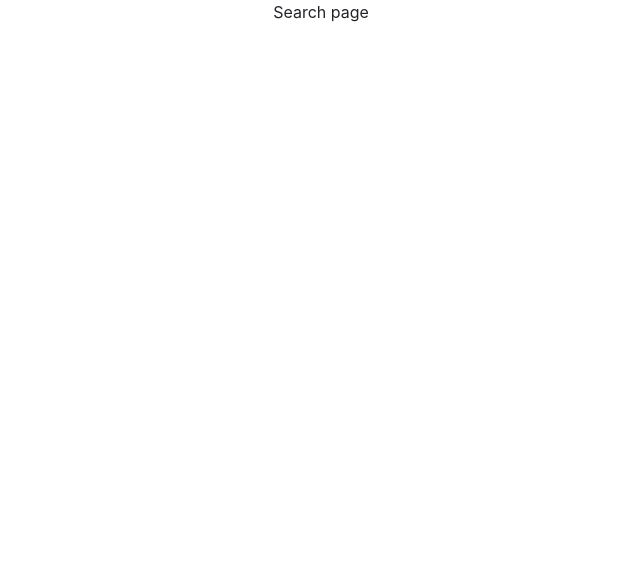
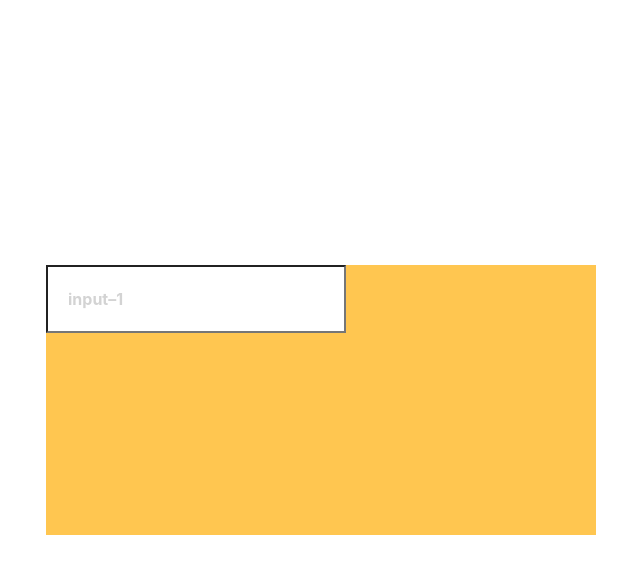
Before and after one commit to kxl4126/IQualify, a React (Create React App) app in the folder iqualify/: page /search in a window 1280 px wide. Shown: the top 574 px of the page, without its empty margins (319-959 px from the left). Built offline with nearby package versions, Linux system fonts and the light colour scheme.

Commit message:
confetti

```diff
--- a/iqualify/src/App2.css
+++ b/iqualify/src/App2.css
@@ -66,7 +66,6 @@
   align-items: center;
   position: relative;
   width: 100%;
-  height: 200px;
   overflow: hidden; }
 
 .confetti-piece {
@@ -78,82 +77,82 @@
   opacity: 0; }
   .confetti-piece:nth-child(1) {
     left: 7%;
+    transform: rotate(67deg);
+    animation: makeItRain 1000ms infinite ease-out;
+    animation-delay: 237ms;
+    animation-duration: 1075ms; }
+  .confetti-piece:nth-child(2) {
+    left: 14%;
+    transform: rotate(12deg);
+    animation: makeItRain 1000ms infinite ease-out;
+    animation-delay: 315ms;
+    animation-duration: 1137ms; }
+  .confetti-piece:nth-child(3) {
+    left: 21%;
     transform: rotate(53deg);
     animation: makeItRain 1000ms infinite ease-out;
-    animation-delay: 282ms;
-    animation-duration: 943ms; }
-  .confetti-piece:nth-child(2) {
-    left: 14%;
-    transform: rotate(70deg);
-    animation: makeItRain 1000ms infinite ease-out;
-    animation-delay: 204ms;
-    animation-duration: 1187ms; }
-  .confetti-piece:nth-child(3) {
-    left: 21%;
-    transform: rotate(74deg);
-    animation: makeItRain 1000ms infinite ease-out;
-    animation-delay: 274ms;
-    animation-duration: 810ms; }
+    animation-delay: 220ms;
+    animation-duration: 798ms; }
   .confetti-piece:nth-child(4) {
     left: 28%;
-    transform: rotate(-34deg);
+    transform: rotate(66deg);
     animation: makeItRain 1000ms infinite ease-out;
-    animation-delay: 168ms;
-    animation-duration: 992ms; }
+    animation-delay: 14ms;
+    animation-duration: 749ms; }
   .confetti-piece:nth-child(5) {
     left: 35%;
-    transform: rotate(-16deg);
+    transform: rotate(-74deg);
     animation: makeItRain 1000ms infinite ease-out;
-    animation-delay: 37ms;
-    animation-duration: 856ms; }
+    animation-delay: 382ms;
+    animation-duration: 861ms; }
   .confetti-piece:nth-child(6) {
     left: 42%;
-    transform: rotate(10deg);
+    transform: rotate(-77deg);
     animation: makeItRain 1000ms infinite ease-out;
-    animation-delay: 177ms;
-    animation-duration: 1067ms; }
+    animation-delay: 70ms;
+    animation-duration: 932ms; }
   .confetti-piece:nth-child(7) {
     left: 49%;
-    transform: rotate(24deg);
+    transform: rotate(-11deg);
     animation: makeItRain 1000ms infinite ease-out;
-    animation-delay: 2ms;
-    animation-duration: 1090ms; }
+    animation-delay: 358ms;
+    animation-duration: 918ms; }
   .confetti-piece:nth-child(8) {
     left: 56%;
-    transform: rotate(39deg);
+    transform: rotate(63deg);
     animation: makeItRain 1000ms infinite ease-out;
-    animation-delay: 366ms;
-    animation-duration: 977ms; }
+    animation-delay: 457ms;
+    animation-duration: 768ms; }
   .confetti-piece:nth-child(9) {
     left: 63%;
-    transform: rotate(-30deg);
+    transform: rotate(20deg);
     animation: makeItRain 1000ms infinite ease-out;
-    animation-delay: 205ms;
-    animation-duration: 835ms; }
+    animation-delay: 268ms;
+    animation-duration: 1108ms; }
   .confetti-piece:nth-child(10) {
     left: 70%;
-    transform: rotate(50deg);
+    transform: rotate(28deg);
     animation: makeItRain 1000ms infinite ease-out;
-    animation-delay: 367ms;
-    animation-duration: 1087ms; }
+    animation-delay: 425ms;
+    animation-duration: 989ms; }
   .confetti-piece:nth-child(11) {
     left: 77%;
-    transform: rotate(-49deg);
+    transform: rotate(35deg);
     animation: makeItRain 1000ms infinite ease-out;
-    animation-delay: 299ms;
-    animation-duration: 1157ms; }
+    animation-delay: 439ms;
+    animation-duration: 1104ms; }
   .confetti-piece:nth-child(12) {
     left: 84%;
-    transform: rotate(-44deg);
+    transform: rotate(12deg);
     animation: makeItRain 1000ms infinite ease-out;
-    animation-delay: 436ms;
-    animation-duration: 1017ms; }
+    animation-delay: 181ms;
+    animation-duration: 951ms; }
   .confetti-piece:nth-child(13) {
     left: 91%;
-    transform: rotate(75deg);
+    transform: rotate(-67deg);
     animation: makeItRain 1000ms infinite ease-out;
-    animation-delay: 100ms;
-    animation-duration: 747ms; }
+    animation-delay: 164ms;
+    animation-duration: 845ms; }
   .confetti-piece:nth-child(odd) {
     background: #17d3ff; }
   .confetti-piece:nth-child(even) {
@@ -323,5 +322,104 @@ body {
   100% {
     transform: translate(-350%, -50%) scale(0);
     opacity: 0; } }
+body {
+  background-color: #ffc650;
+  text-align: center; }
+
+form {
+  background-color: #ffc650;
+  position: absolute;
+  top: 50%;
+  left: 50%;
+  transform: translate(-50%, -50%);
+  width: 550px;
+  height: 270px;
+  display: flex;
+  justify-content: center;
+  align-items: center;
+  flex-wrap: wrap; }
+
+/* radio */
+fieldset {
+  width: 100%;
+  text-align: center; }
+
+input[type="radio"] {
+  display: none; }
+  input[type="radio"] + label {
+    color: white;
+    font-weight: bold;
+    font-size: 1rem;
+    cursor: pointer;
+    user-select: none;
+    padding-left: 20px;
+    padding-right: 20px; }
+    input[type="radio"] + label::before {
+      transition: all 250ms cubic-bezier(0.4, 0.25, 0.3, 1);
+      content: "";
+      width: 30px;
+      height: 30px;
+      border-radius: 50%;
+      background-color: white;
+      border: 0px solid white;
+      font-size: 0;
+      position: absolute;
+      bottom: 275%;
+      left: 50%;
+      transform: translate(-50%, 50%); }
+    input[type="radio"] + label::after {
+      transition: all 250ms cubic-bezier(0.4, 0.25, 0.3, 1);
+      content: "";
+      width: 0;
+      height: 0;
+      border-radius: 50%;
+      background-color: white;
+      position: absolute;
+      bottom: 275%;
+      left: 50%;
+      transform: translate(-50%, 50%); }
+  input[type="radio"]:checked + label::before {
+    background-color: transparent;
+    width: 40px;
+    height: 40px;
+    border-width: 2px; }
+  input[type="radio"]:checked + label::after {
+    width: 30px;
+    height: 30px; }
+
+/* input */
+section.input-container label {
+  position: relative;
+  display: block; }
+  section.input-container label input {
+    display: block;
+    padding: 20px;
+    width: 300px;
+    margin-bottom: 10px;
+    outline: none;
+    transition: all 0.2s ease-in-out;
+    background-color: white;
+    font-weight: bold;
+    color: #ff7975; }
+    section.input-container label input::placeholder {
+      transition: all 0.2s ease-in-out;
+      color: #d3d3d3;
+      font-weight: bold; }
+    section.input-container label input:focus, section.input-container label input.populated {
+      padding-top: 28px;
+      padding-bottom: 12px; }
+      section.input-container label input:focus::placeholder, section.input-container label input.populated::placeholder {
+        color: transparent; }
+      section.input-container label input:focus + span, section.input-container label input.populated + span {
+        opacity: 1;
+        top: 10px; }
+  section.input-container label span {
+    font-size: 0.8rem;
+    color: #a9a9a9;
+    position: absolute;
+    top: 0px;
+    left: 20px;
+    opacity: 0;
+    transition: all 0.2s ease-in-out; }
 
 /*# sourceMappingURL=App2.css.map */
--- a/iqualify/src/App2.scss
+++ b/iqualify/src/App2.scss
@@ -107,7 +107,6 @@ $duration: 1000;
   align-items: center;
   position: relative;
   width: 100%;
-  height: 200px;
   overflow: hidden;
 }
 
@@ -343,3 +342,126 @@ body {
     opacity: 0;
   }
 }
+
+body {
+  background-color: #ffc650;
+  text-align: center;
+}
+
+form {
+  background-color: #ffc650;
+  position: absolute;
+  top: 50%;
+  left: 50%;
+  transform: translate(-50%, -50%);
+  width: 550px;
+  height: 270px;
+  display: flex;
+  justify-content: center;
+  align-items: center;
+  flex-wrap: wrap;
+}
+
+/* radio */
+fieldset {
+  width: 100%;
+  text-align: center;
+}
+
+input[type="radio"] {
+  display: none;
+  + label {
+    color: white;
+    font-weight: bold;
+    font-size: 1rem;
+    cursor: pointer;
+    user-select: none;
+    padding-left: 20px;
+    padding-right: 20px;
+    &::before {
+      transition: all 250ms cubic-bezier(0.4, 0.25, 0.3, 1);
+      content: "";
+      width: 30px;
+      height: 30px;
+      border-radius: 50%;
+      background-color: white;
+      border: 0px solid white;
+      font-size: 0;
+      position: absolute;
+      bottom: 275%;
+      left: 50%;
+      transform: translate(-50%, 50%);
+    }
+
+    &::after {
+      transition: all 250ms cubic-bezier(0.4, 0.25, 0.3, 1);
+      content: "";
+      width: 0;
+      height: 0;
+      border-radius: 50%;
+      background-color: white;
+      position: absolute;
+      bottom: 275%;
+      left: 50%;
+      transform: translate(-50%, 50%);
+    }
+  }
+  &:checked + label {
+    &::before {
+      background-color: transparent;
+      width: 40px;
+      height: 40px;
+      border-width: 2px;
+    }
+
+    &::after {
+      width: 30px;
+      height: 30px;
+    }
+  }
+}
+
+/* input */
+section.input-container {
+  label {
+    position: relative;
+    display: block;
+    input {
+      display: block;
+      padding: 20px;
+      width: 300px;
+      margin-bottom: 10px;
+      outline: none;
+      transition: all 0.2s ease-in-out;
+      background-color: white;
+      font-weight: bold;
+      color: #ff7975;
+      &::placeholder {
+        transition: all 0.2s ease-in-out;
+        color: #d3d3d3;
+        font-weight: bold;
+      }
+      &:focus,
+      &.populated {
+        padding-top: 28px;
+        padding-bottom: 12px;
+        &::placeholder {
+          color: transparent;
+        }
+        & + span {
+          opacity: 1;
+          top: 10px;
+        }
+      }
+    }
+    span {
+      font-size: 0.8rem;
+      color: #a9a9a9;
+      position: absolute;
+      top: 0px;
+      left: 20px;
+      opacity: 0;
+      transition: all 0.2s ease-in-out;
+    }
+  }
+}
--- a/iqualify/src/pages/search.js
+++ b/iqualify/src/pages/search.js
@@ -1,11 +1,35 @@
-import React, { Component } from 'react'
+import React, { Component } from "react";
 
 export default class search extends Component {
-    render() {
-        return (
-            <div>
-                Search page
-            </div>
-        )
-    }
+  render() {
+    return (
+      <div>
+        <form>
+          <section class="input-container">
+            <label>
+              <input type="text" placeholder="input–1" name="product_name" />
+              <span>input–1</span>
+            </label>
+          </section>
+
+          <fieldset>
+            <input type="radio" name="radio1" id="radio-1" value="radio-1" />
+            <label for="radio-1">radio–1</label>
+
+            <input
+              type="radio"
+              name="radio1"
+              id="radio-2"
+              value="radio-2"
+              checked="checked"
+            />
+            <label for="radio-2">radio–2</label>
+
+            <input type="radio" name="radio1" id="radio-3" value="radio-3" />
+            <label for="radio-3">radio–3</label>
+          </fieldset>
+        </form>
+      </div>
+    );
+  }
 }
```
Also changed, not shown: iqualify/src/pages/result.js (+32 -4 lines), 2 other files (tests, documents, lock files or other folders).
